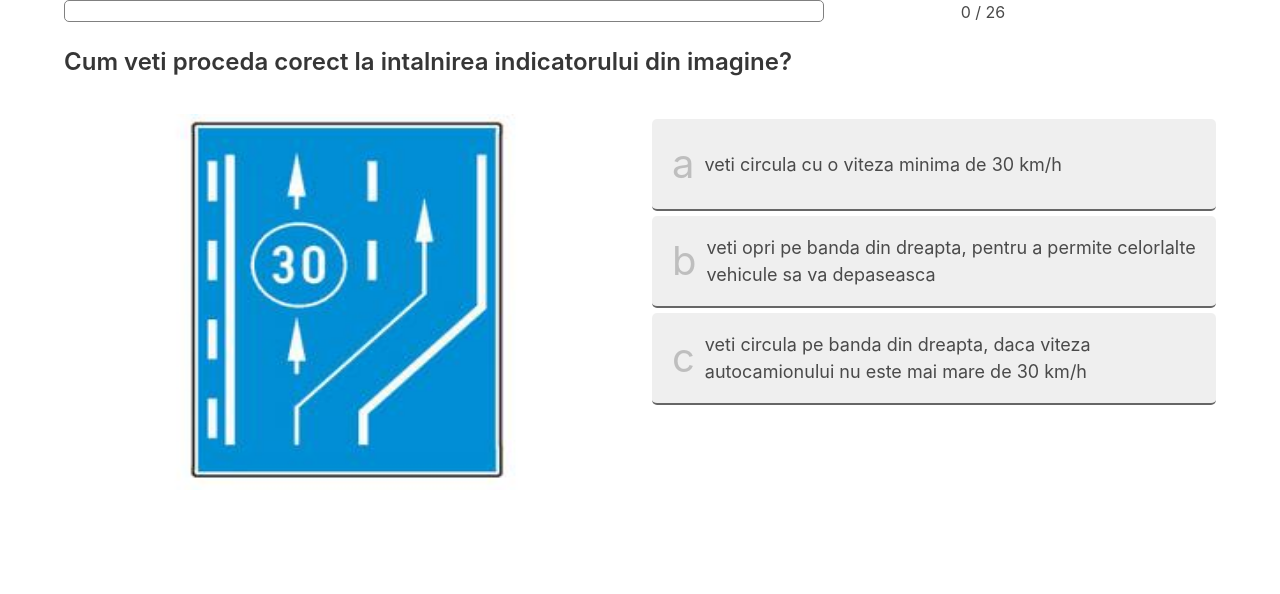
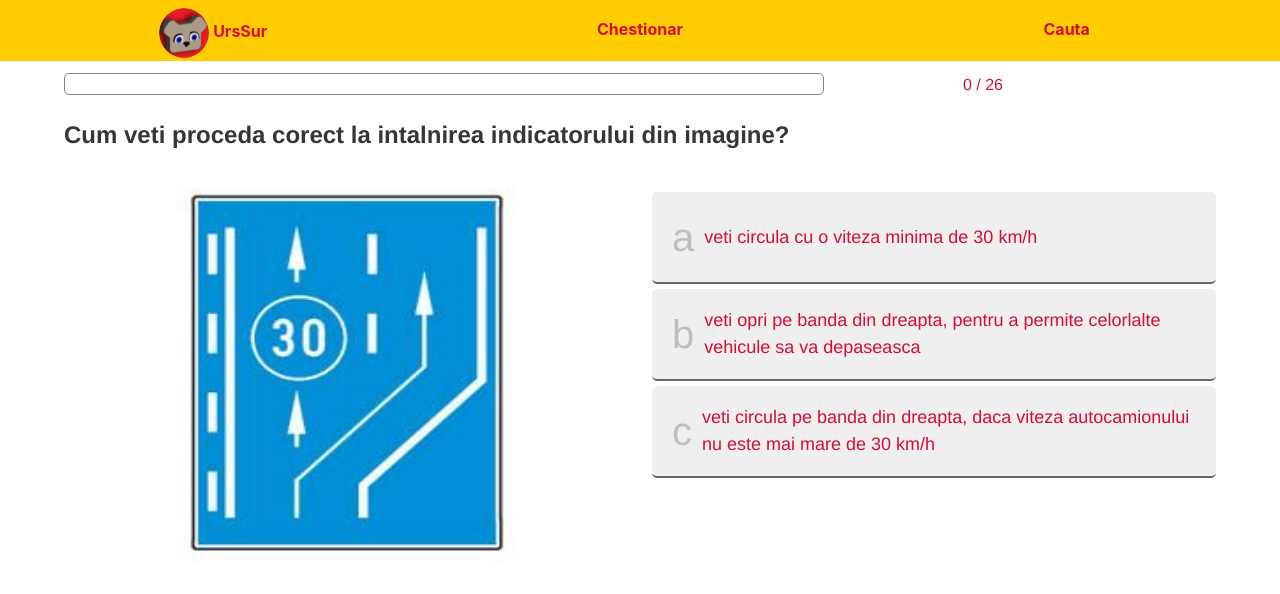
Before and after one commit to alexaapetrei/urs-next, a Next.js app: page /chestionar in a window 1280 px wide. Shown: the top 594 px of the page. Built offline with nearby package versions, Linux system fonts and the light colour scheme.

Commit message:
added nav

```diff
--- /dev/null
+++ b/components/nav.tsx
@@ -0,0 +1,16 @@
+const Nav = (props) => {
+  const { active } = props;
+  return (
+    <nav className={"coolNav"}>
+      <a href="/home" className="home">
+        <img width="60px" src="/logo.png" alt="hello" className="logo" />
+
+        <span className="logoText"> UrsSur</span>
+      </a>
+      <a href="/chestionar">Chestionar</a>
+      <a href="/cauta">Cauta</a>
+    </nav>
+  );
+};
+
+export default Nav;
--- a/pages/_app.tsx
+++ b/pages/_app.tsx
@@ -1,9 +1,15 @@
 import "../styles/app.css";
 import "../styles/bulma.css";
+import Nav from "../components/nav";
 import type { AppProps } from "next/app";
 
 function MyApp({ Component, pageProps }: AppProps) {
-  return <Component {...pageProps} />;
+  return (
+    <>
+      <Nav></Nav>
+      <Component {...pageProps} />
+    </>
+  );
 }
 
 export default MyApp;
--- a/pages/chestionar.tsx
+++ b/pages/chestionar.tsx
@@ -64,6 +64,7 @@ const Chestionar = () => {
     console.log(theStateAsItIsNow[categoria]);
   }
   return (
+    <div id="app">
       <div className="sup container">
         <div className="columns is-mobile ">
           <div className="column is-8">
@@ -137,7 +138,9 @@ const Chestionar = () => {
                         <div className="media-content">
                           <p>Bravo ai raspuns corect :</p>
                           <p>
-                          <strong className="v">{intrebari[curenta].v}</strong>
+                            <strong className="v">
+                              {intrebari[curenta].v}
+                            </strong>
                           </p>
                         </div>
                       </article>
@@ -162,7 +165,9 @@ const Chestionar = () => {
                           <p>Omul din greseli invata !</p>
                           <p>
                             Corect este :{" "}
-                          <strong className="v">{intrebari[curenta].v}</strong>
+                            <strong className="v">
+                              {intrebari[curenta].v}
+                            </strong>
                           </p>
                         </div>
                       </article>
@@ -195,6 +200,7 @@ const Chestionar = () => {
           )}
         </div>
       </div>
+    </div>
   );
 };
 
--- a/styles/app.css
+++ b/styles/app.css
@@ -3,7 +3,7 @@
   -webkit-font-smoothing: antialiased;
   -moz-osx-font-smoothing: grayscale;
   color: #D70D34;
-  margin-top: 80px;
+  margin-top: .75rem;
   padding-left: .75rem;
   padding-right: .75rem;
 }
@@ -78,8 +78,28 @@
   right: 0;
   padding-top: 5px;
 }
+.coolNav a{
+
+  z-index: 99;
+  text-decoration: none;
+  text-align: center;
+  color: #d70d34;
+  font-weight: 700;
+  line-height: 42px;
+  vertical-align: middle;
+  padding: 0 5px;
+  margin: 0 5px;
+  border: 3px solid transparent;
+  -webkit-box-flex: 1;
+  -ms-flex: 1;
+  flex: 1;
+  -webkit-box-pack: center;
+  -ms-flex-pack: center;
+  justify-content: center;
+}
 .logo {
   width: 50px;
+  border-radius: 25px;
 }
 @media (max-width:400px) {
   .logoText {
```
Lines whose indentation alone changed are shown as unchanged.
